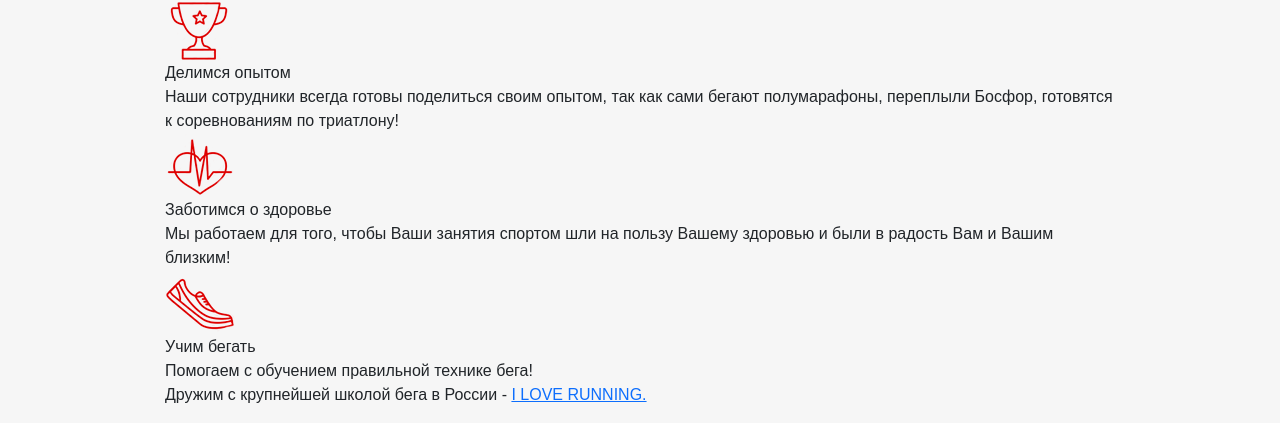
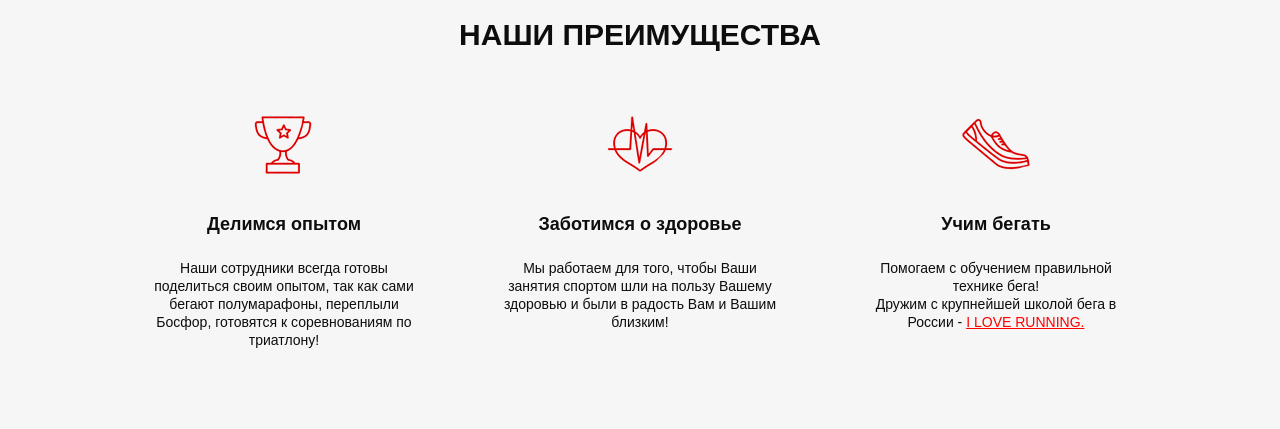
Before and after one commit to natalyasaigakowa/pulse, a website: page src/index.html in a window 1280 px wide. Shown: the part 730-1159 px from the top of the page. Drawn offline with Linux system fonts and the light colour scheme.

Commit message:
add advantages

```diff
--- a/src/index.html
+++ b/src/index.html
@@ -63,7 +63,7 @@
         <div class="advantages__wrapper">
 
          <div class="advantages__item">
-          <img src="icons/cup.png" alt="cup" class="advatages__icons">
+          <img src="icons/cup.png" alt="cup" class="advantages__icon">
           <div class="advantages__subtitle">Делимся опытом</div>
           <div class="advantages__descr">
             Наши сотрудники всегда готовы поделиться своим опытом, так как сами бегают полумарафоны, переплыли Босфор, готовятся к соревнованиям по триатлону!
@@ -71,7 +71,7 @@
          </div>
 
          <div class="advantages__item">
-          <img src="icons/heart.png" alt="heart" class="advatages__icons">
+          <img src="icons/heart.png" alt="heart" class="advantages__icon">
           <div class="advantages__subtitle">Заботимся о здоровье</div>
           <div class="advantages__descr">
             Мы работаем для того, чтобы Ваши занятия спортом шли на пользу Вашему здоровью и были в радость Вам и Вашим близким!
@@ -79,7 +79,7 @@
          </div>
 
          <div class="advantages__item">
-          <img src="icons/shoe.png" alt="shoe" class="advatages__icons">
+          <img src="icons/shoe.png" alt="shoe" class="advantages__icon">
           <div class="advantages__subtitle">Учим бегать</div>
           <div class="advantages__descr">Помогаем с обучением правильной технике бега!<br>
             Дружим с крупнейшей школой бега в России -
--- a/src/sass/blocks/_advantages.scss
+++ b/src/sass/blocks/_advantages.scss
@@ -1,4 +1,35 @@
 .advantages {
-    height: 473px;
+    padding: 70px 0 80px 0;
     background: #F6F6F6;
+    &__wrapper {
+        display: flex;
+        justify-content: space-between;
+        margin-top: 60px;
+    }
+    &__item {
+        align-items: center;
+        max-width: 238px;
+        display: flex;
+        flex-direction: column;
+    }
+    &__subtitle {
+        margin-top: 35px;
+        font-weight: 700;
+        font-size: 18px;
+        line-height: 29px;
+        color: #0D0D0D;
+    }
+    &__descr {
+        margin-top: 20px;
+        width: 275px;
+        font-weight: 300;
+        font-size: 14px;
+        line-height: 18px;
+        text-align: center;
+        color: #0D0D0D;
+        a {
+            color: #ff0000;
+            text-decoration: underline;
+        }
+    }
 }
--- /dev/null
+++ b/src/sass/blocks/_titles.scss
@@ -0,0 +1,8 @@
+.title {
+    font-weight: 700;
+    font-size: 30px;
+    line-height: 30px;
+    color: #0D0D0D;
+    text-transform: uppercase;
+    text-align: center;
+    }
--- a/src/sass/style.scss
+++ b/src/sass/style.scss
@@ -10,4 +10,5 @@
 @import "blocks/promo";
 @import "blocks/header";
 @import "blocks/buttons";
-@import "blocks/advantages"
+@import "blocks/advantages";
+@import "blocks/titles";
```
Also changed, not shown: src/css/style.min.css.
